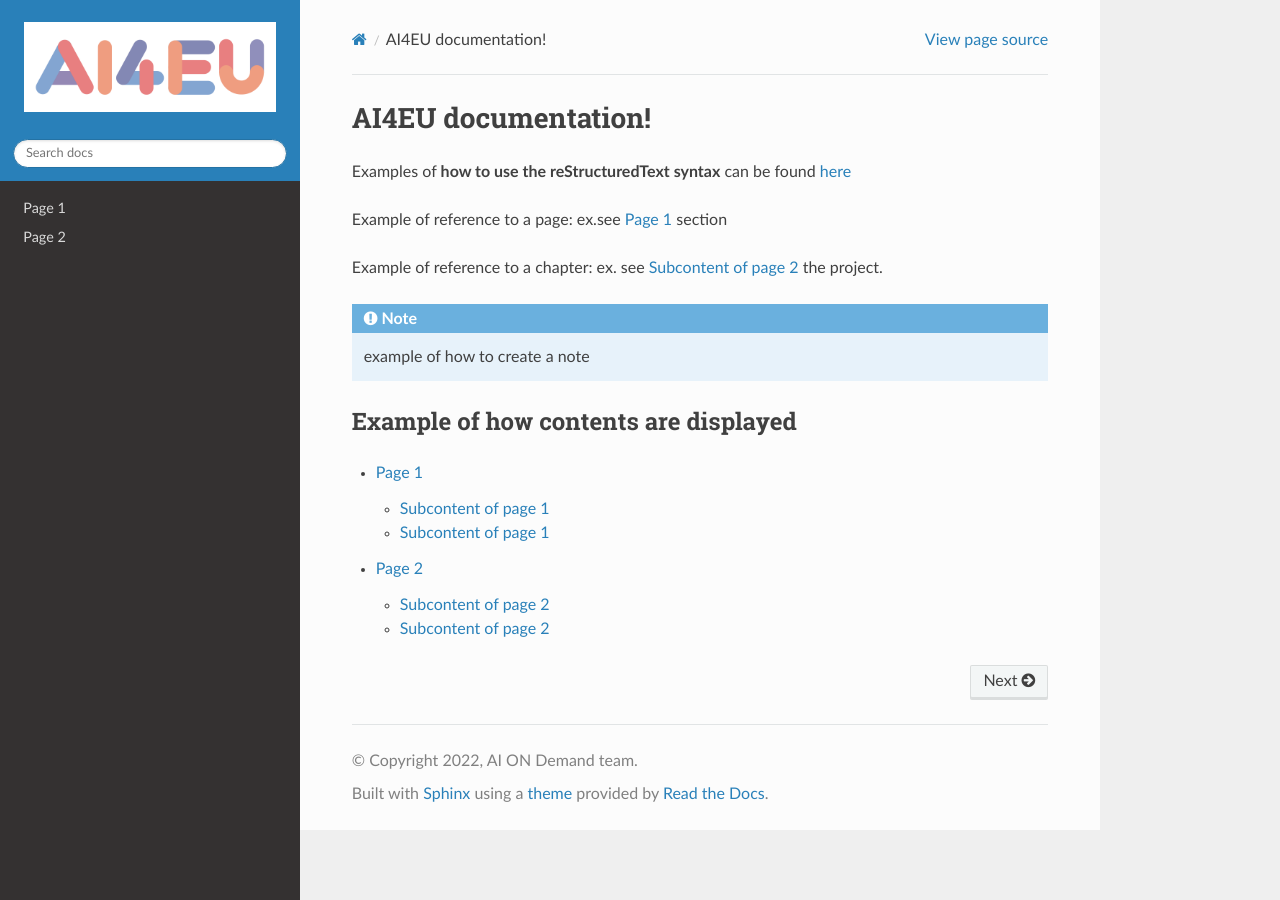
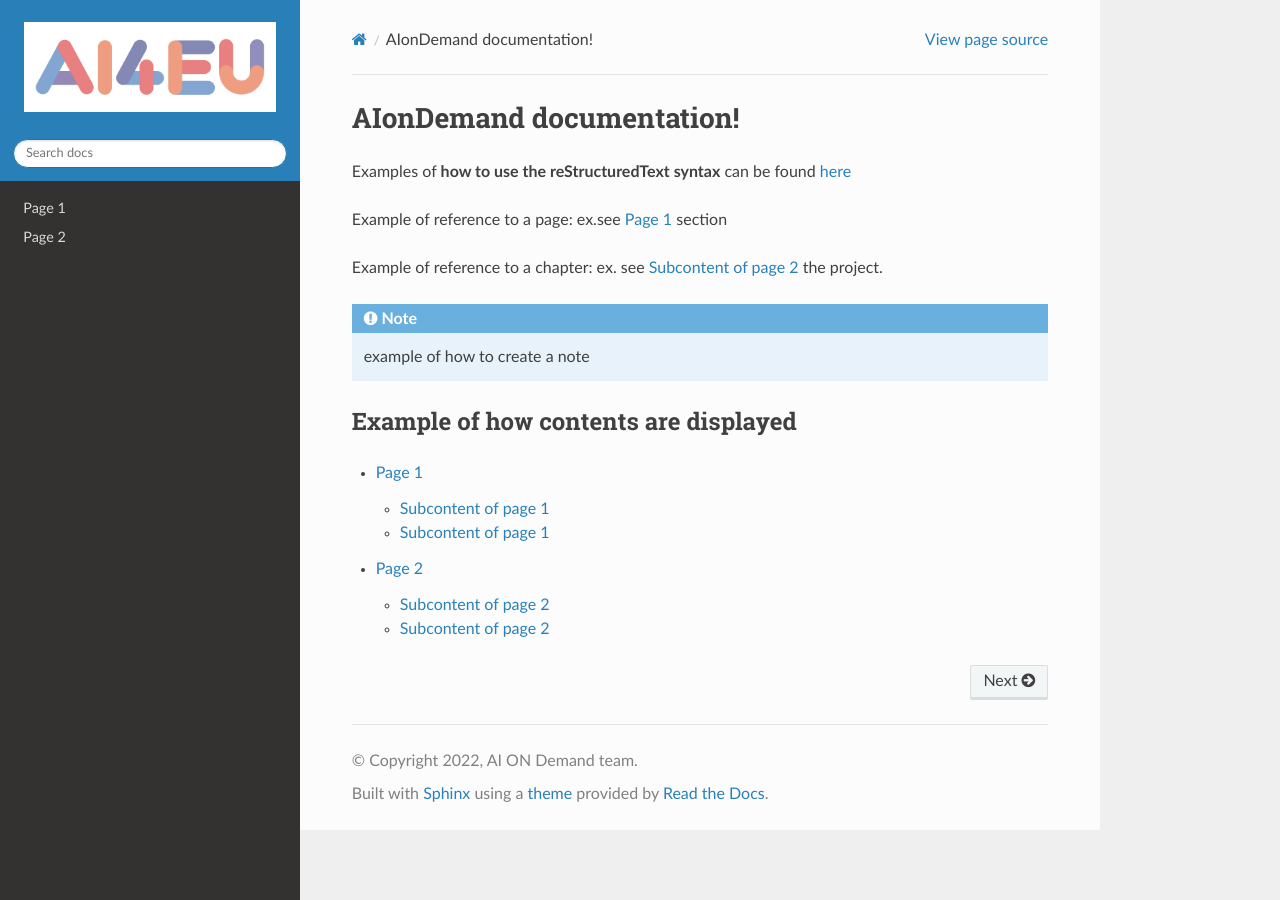
Before and after one commit to aiondemand/aiondemand-documentation, a Sphinx documentation site: the page built from docs/source/index.rst, in a window 1280 px wide. Built offline with Sphinx 7.4.7 and the Read the Docs theme 2.0.0, drawn with Linux system fonts in a browser that asks for light colours.

Commit message:
change title

```diff
--- a/README.rst
+++ b/README.rst
@@ -3,7 +3,7 @@ AI on Demand documentation
 ====================================
 
 
-This repository contains the documentation available at `readthecods <https://aiondemand.readthedocs.io/en/latest/>`_
+This repository contains the documentation available at `readthedos <https://aiondemand.readthedocs.io/en/latest/>`_
 
 ***************
 How it works
--- a/docs/source/index.rst
+++ b/docs/source/index.rst
@@ -1,4 +1,4 @@
-AI4EU documentation!
+AIonDemand documentation!
 ===================================
 
 
```
